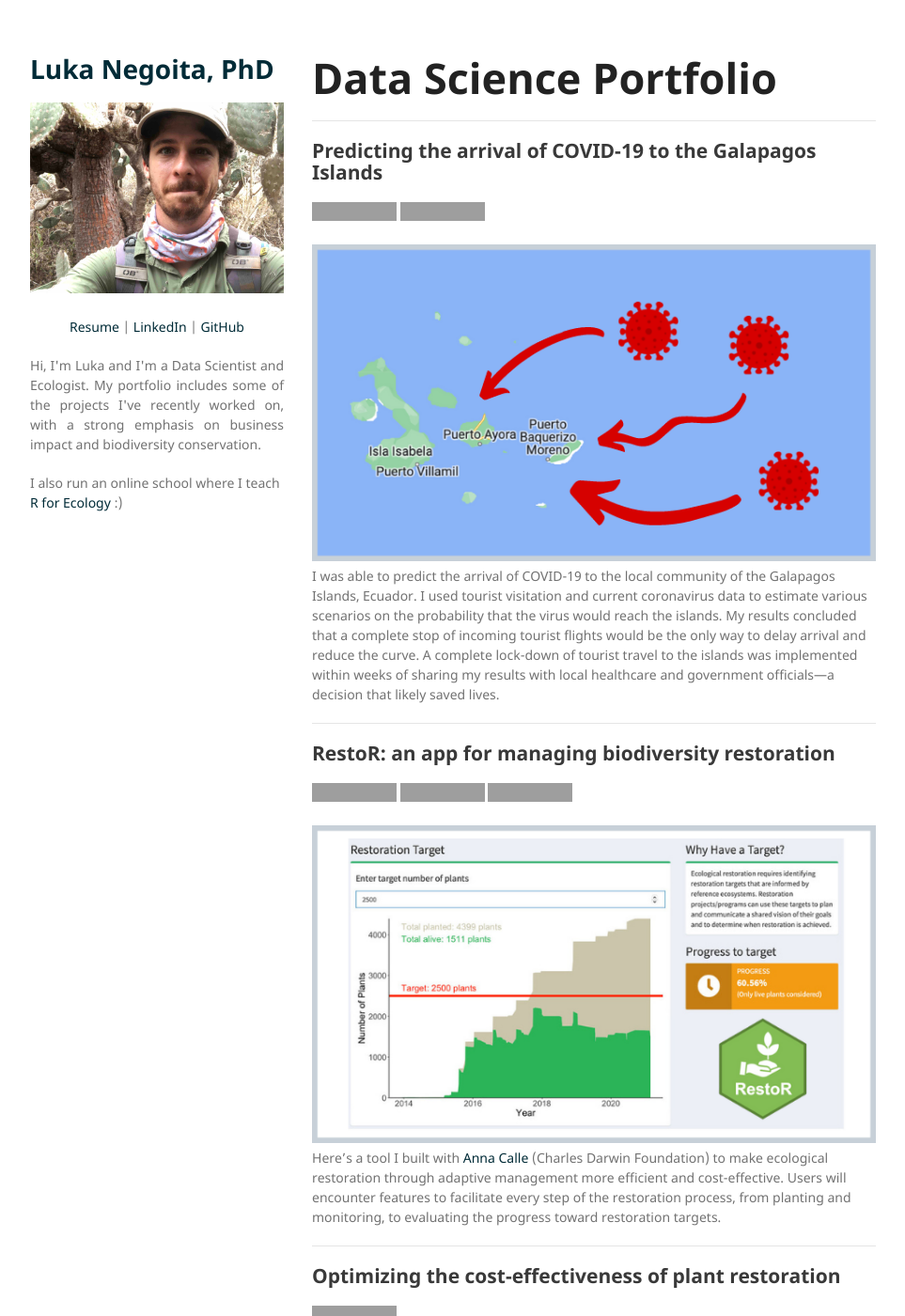
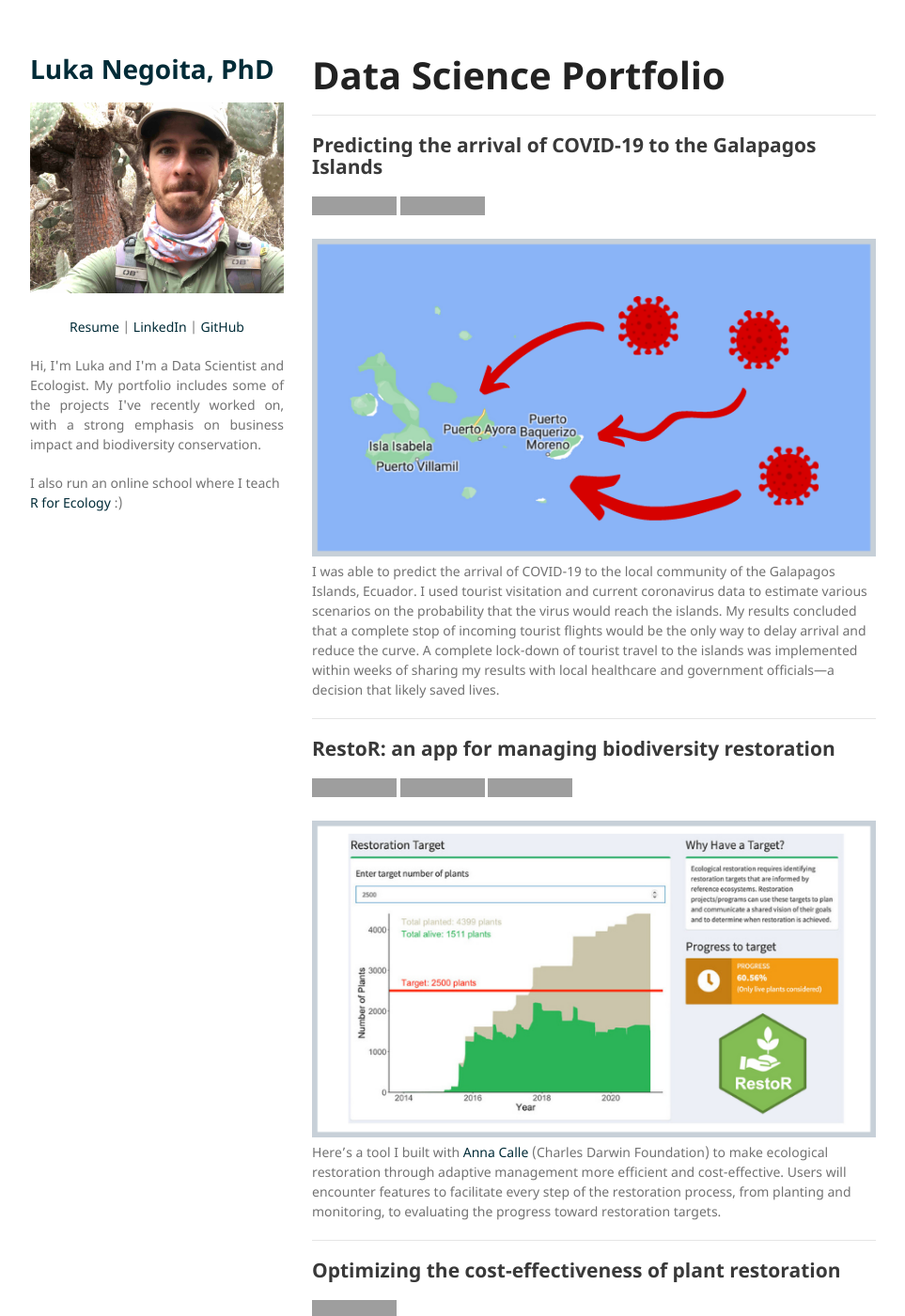
Before and after one commit to LukaNeg/LukaNeg.github.io, a Jekyll site: the page built from index.md, in a window 1280 px wide and 1400 px high. Shown: the whole window at 94% size, without its empty margins (158-1121 px from the left). Built offline with Jekyll 4.4.1, drawn with Linux system fonts in a browser that asks for light colours; our own code applies the rules of GitHub Pages for plain Markdown files; grey boxes are pictures that could not be loaded.

Commit message:
tweak sizing

```diff
--- a/_sass/jekyll-theme-minimal.scss
+++ b/_sass/jekyll-theme-minimal.scss
@@ -27,7 +27,7 @@ h1 {
 }
 
 .title {
-  font-size: 45px;
+  font-size: 40px;
 }
 
 h2 {
```
